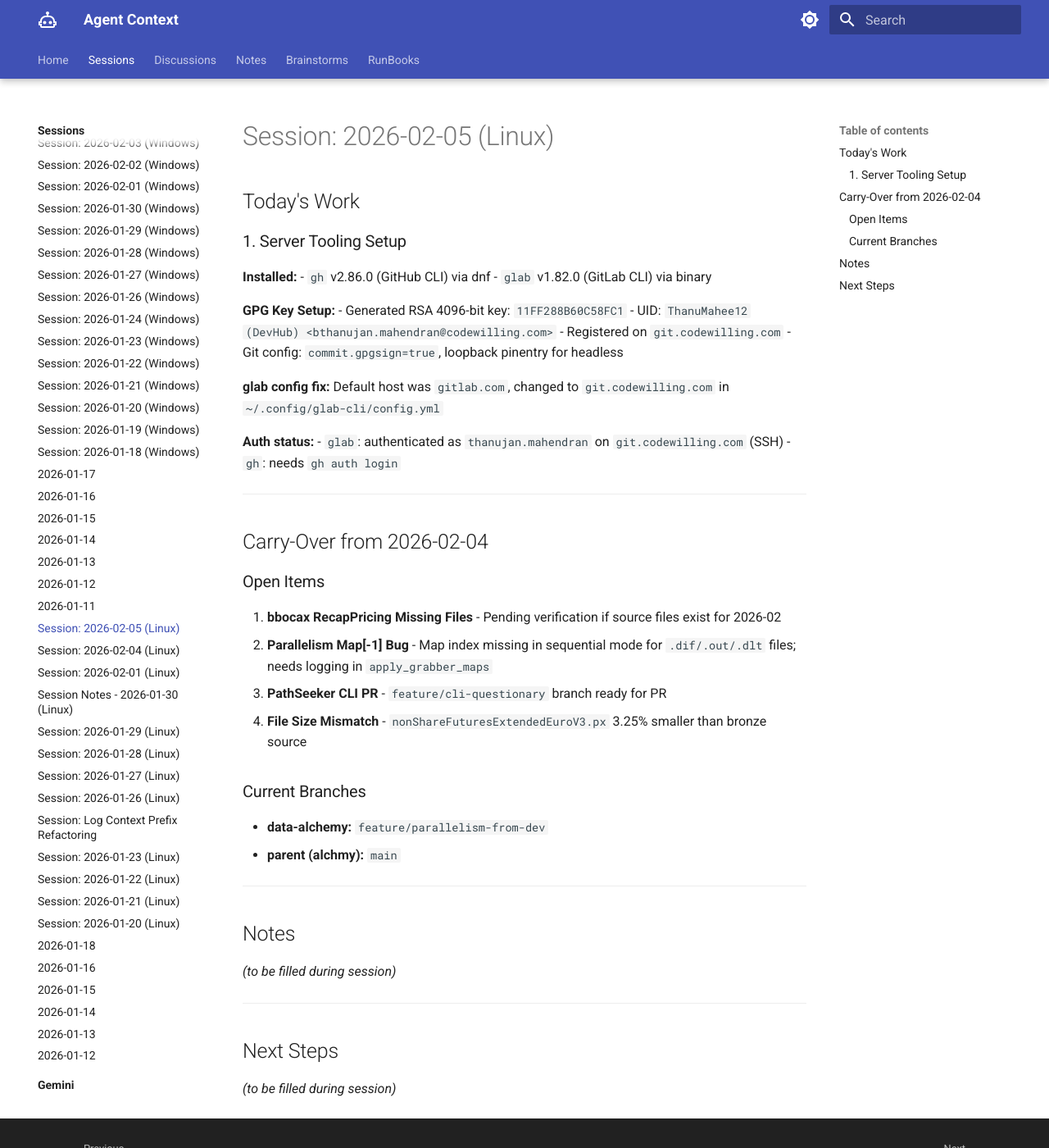
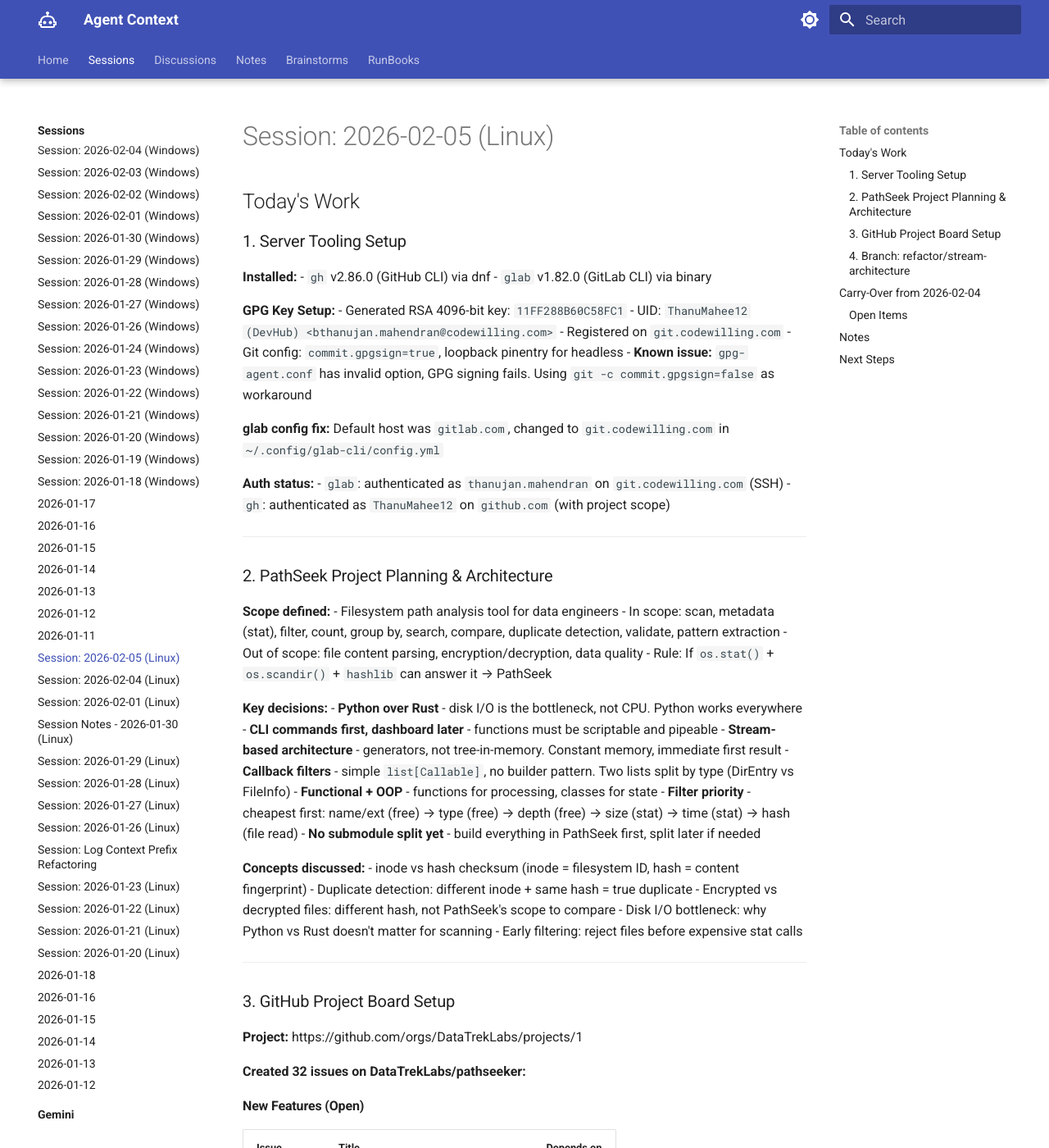
Before and after one commit to ThanuMahee12/AgentContext, an MkDocs documentation site: the page built from docs/sessions/claude/l-2026-02-05.md, in a window 1280 px wide and 1400 px high. Shown: the whole window at 82% size. Built offline with MkDocs 1.6.1 and Material for MkDocs 9.7.7, drawn with Linux system fonts in a browser that asks for light colours; some of the changed text lies outside the part shown.

Commit message:
session: l-2026-02-05 pathseek planning and architecture

```diff
--- a/docs/sessions/claude/l-2026-02-05.md
+++ b/docs/sessions/claude/l-2026-02-05.md
@@ -13,12 +13,105 @@
 - UID: `ThanuMahee12 (DevHub) <bthanujan.mahendran@codewilling.com>`
 - Registered on `git.codewilling.com`
 - Git config: `commit.gpgsign=true`, loopback pinentry for headless
+- **Known issue:** `gpg-agent.conf` has invalid option, GPG signing fails. Using `git -c commit.gpgsign=false` as workaround
 
 **glab config fix:** Default host was `gitlab.com`, changed to `git.codewilling.com` in `~/.config/glab-cli/config.yml`
 
 **Auth status:**
 - `glab`: authenticated as `thanujan.mahendran` on `git.codewilling.com` (SSH)
-- `gh`: needs `gh auth login`
+- `gh`: authenticated as `ThanuMahee12` on `github.com` (with project scope)
+
+---
+
+### 2. PathSeek Project Planning & Architecture
+
+**Scope defined:**
+- Filesystem path analysis tool for data engineers
+- In scope: scan, metadata (stat), filter, count, group by, search, compare, duplicate detection, validate, pattern extraction
+- Out of scope: file content parsing, encryption/decryption, data quality
+- Rule: If `os.stat()` + `os.scandir()` + `hashlib` can answer it → PathSeek
+
+**Key decisions:**
+- **Python over Rust** - disk I/O is the bottleneck, not CPU. Python works everywhere
+- **CLI commands first, dashboard later** - functions must be scriptable and pipeable
+- **Stream-based architecture** - generators, not tree-in-memory. Constant memory, immediate first result
+- **Callback filters** - simple `list[Callable]`, no builder pattern. Two lists split by type (DirEntry vs FileInfo)
+- **Functional + OOP** - functions for processing, classes for state
+- **Filter priority** - cheapest first: name/ext (free) → type (free) → depth (free) → size (stat) → time (stat) → hash (file read)
+- **No submodule split yet** - build everything in PathSeek first, split later if needed
+
+**Concepts discussed:**
+- inode vs hash checksum (inode = filesystem ID, hash = content fingerprint)
+- Duplicate detection: different inode + same hash = true duplicate
+- Encrypted vs decrypted files: different hash, not PathSeek's scope to compare
+- Disk I/O bottleneck: why Python vs Rust doesn't matter for scanning
+- Early filtering: reject files before expensive stat calls
+
+---
+
+### 3. GitHub Project Board Setup
+
+**Project:** https://github.com/orgs/DataTrekLabs/projects/1
+
+**Created 32 issues on DataTrekLabs/pathseeker:**
+
+#### New Features (Open)
+| Issue | Title | Depends on |
+|---|---|---|
+| #27 | Filesystem scanning function | - |
+| #28 | Metadata collection function | #27 |
+| #29 | Caching layer | #27, #28 |
+| #30 | Scan-level filters (DirEntry callbacks) | #48 |
+| #31 | Count and Group By function | #28 |
+| #32 | Search function (glob + regex) | #28 |
+| #33 | Pattern extraction function | #28 |
+| #34 | Compare directories function | #28 |
+| #35 | Duplicate detection function | #28, #29 |
+| #36 | Validate function | #28 |
+| #37 | Tree visualization function | #27 |
+| #38 | CLI commands layer | #27-#37 |
+| #39 | Interactive dashboard mode | #38 |
+| #57 | Stat-level filters (FileInfo callbacks) | #28, #48 |
+| #58 | Parallel execution (compare + hashing) | #34, #35 |
+
+#### Optimization/Refactor (Open)
+| Issue | Title |
+|---|---|
+| #48 | Stream-based architecture (critical) |
+| #49 | Single os.stat() per entry (reduce syscalls) |
+| #50 | PermissionError handling |
+| #51 | Symlink loop protection |
+| #52 | Make mime_type and is_readable lazy |
+| #53 | Make DirectoryNode child loading lazy |
+| #54 | Hidden file filtering option |
+| #55 | Handle special files (pipes, sockets) |
+| #56 | Lighter model for bulk scanning |
+
+#### Completed (Closed)
+| Issue | Title |
+|---|---|
+| #40 | CI/CD pipeline |
+| #41 | MkDocs documentation site |
+| #42 | Glob pattern extraction (3 modes) |
+| #43 | Regex pattern extraction |
+| #44 | Segment analysis (core analyzer) |
+| #45 | Data models (Pydantic) |
+| #46 | Directory tree building and traversal |
+| #47 | Project setup and packaging |
+
+---
+
+### 4. Branch: refactor/stream-architecture
+
+**Created from:** `dev`
+**PR #59:** Merged into `dev`
+
+**Changes:**
+- New directories: `filters/`, `operations/` (with `.gitkeep`)
+- Updated docs: CLAUDE.md, README.md, docs/architecture.md, docs/index.md
+- All existing code untouched - no file moves needed
+
+**Existing file arrangement is correct** - no restructure needed for current files.
 
 ---
 
@@ -26,24 +119,24 @@
 
 ### Open Items
 
-1. **bbocax RecapPricing Missing Files** - Pending verification if source files exist for 2026-02
-2. **Parallelism Map[-1] Bug** - Map index missing in sequential mode for `.dif/.out/.dlt` files; needs logging in `apply_grabber_maps`
-3. **PathSeeker CLI PR** - `feature/cli-questionary` branch ready for PR
-4. **File Size Mismatch** - `nonShareFuturesExtendedEuroV3.px` 3.25% smaller than bronze source
-
-### Current Branches
-
-- **data-alchemy:** `feature/parallelism-from-dev`
-- **parent (alchmy):** `main`
+1. **bbocax RecapPricing Missing Files** - Pending verification
+2. **Parallelism Map[-1] Bug** - Needs logging in `apply_grabber_maps`
+3. **PathSeeker CLI PR** - `feature/cli-questionary` branch ready
+4. **File Size Mismatch** - `nonShareFuturesExtendedEuroV3.px`
 
 ---
 
 ## Notes
 
-*(to be filled during session)*
+- `infrastructure/__init__.py` exports functions that don't exist in `filesystem.py` (stale imports: `get_extension`, `get_size`, `get_time`, etc.) - needs cleanup
+- GPG agent config needs fix: `~/.gnupg/gpg-agent.conf` has invalid option
+- Build functions first, decide submodule split later (file-watcher project mentioned)
 
 ---
 
 ## Next Steps
 
-*(to be filled during session)*
+- Fix GPG agent config for signed commits
+- Discuss file-watcher project
+- Start building `core/scanner.py` (issue #27)
+- Build `core/metadata.py` (issue #28)
```
